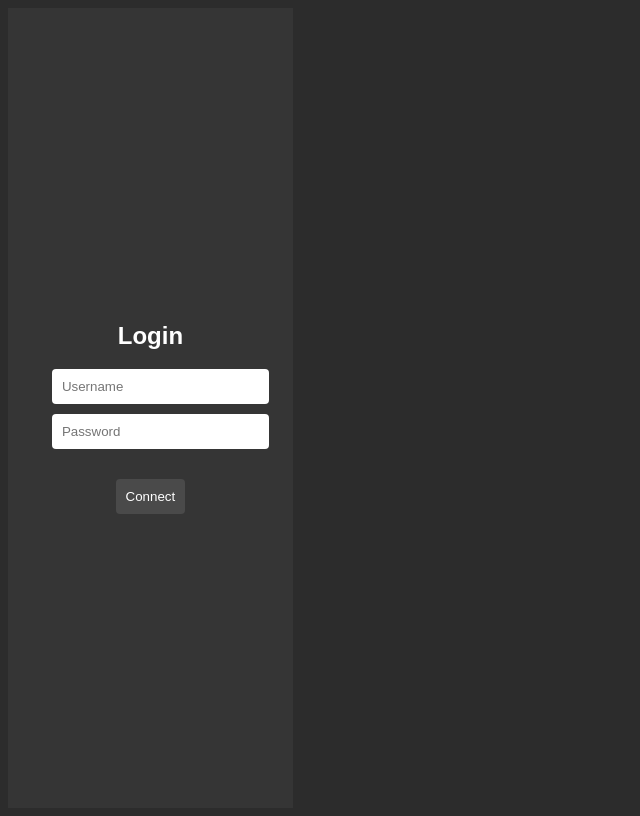
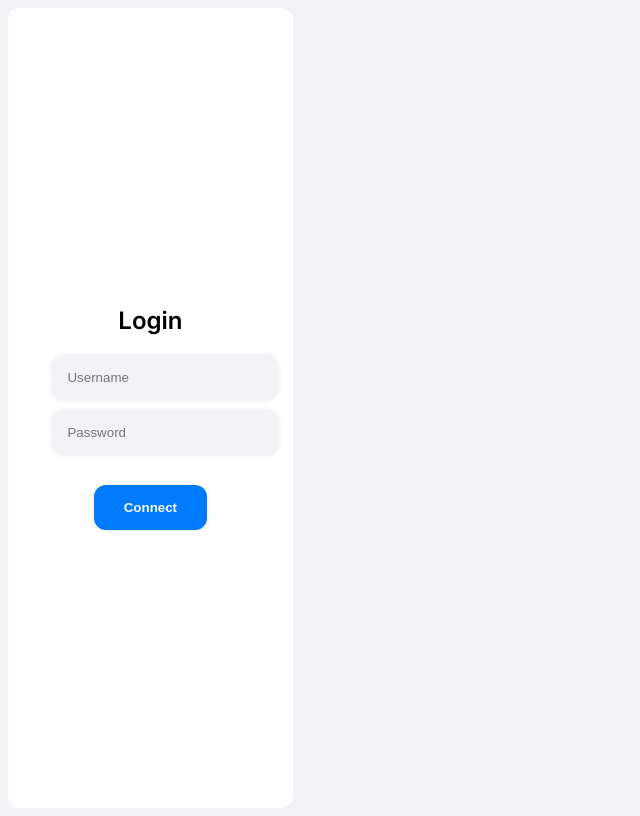
Before and after one commit to ewnix-chat/mango2, a Vue app: page / in a window 1280 px wide. Shown: the whole page, without its empty margins (0-640 px from the left). Built offline with nearby package versions, Linux system fonts and the light colour scheme.

Commit message:
Update aesthetics to be in line with iOS, because I like the way it looks.

```diff
--- a/src/App.vue
+++ b/src/App.vue
@@ -31,10 +31,12 @@ export default {
 </script>
 
 <style>
+  @import url('https://fonts.googleapis.com/css2?family=Inter:wght@400;600&display=swap');
+
   body {
-    font-family: Arial, sans-serif;
-    background-color: #2c2c2c;
-    color: #ffffff;
+    font-family: 'Inter', sans-serif;
+    background-color: #f2f2f7;
+    color: #000000;
   }
   .container {
     display: flex;
@@ -42,34 +44,44 @@ export default {
   }
   .sidebar {
     width: 20%;
-    padding: 20px;
-    background-color: #353535;
+    padding: 40px 20px;
+    background-color: #ffffff;
     display: flex;
     flex-direction: column;
     justify-content: center;
     align-items: center;
+    border-radius: 12px;
   }
   .login-inputs {
     display: flex;
     flex-direction: column;
     margin-bottom: 20px;
+    width: 80%;
+  }
+  h2 {
+    font-weight: 600;
+    margin-bottom: 20px;
+  }
+  input {
+    width: 100%;
+    padding: 15px;
+    margin-bottom: 10px;
+    border: none;
+    border-radius: 12px;
+    background-color: #f2f2f7;
+    box-shadow: 0px 0px 5px rgba(0, 0, 0, 0.1);
+  }
+  button {
+    padding: 15px 30px;
+    border: none;
+    border-radius: 12px;
+    background-color: #007aff;
+    color: #ffffff;
+    cursor: pointer;
+    font-weight: 600;
+    box-shadow: 0px 0px 5px rgba(0, 0, 0, 0.1);
   }
   .main {
     width: 80%;
   }
-  input {
-    width: 100%;
-    padding: 10px;
-    margin-bottom: 10px;
-    border: none;
-    border-radius: 4px;
-  }
-  button {
-    padding: 10px;
-    border: none;
-    border-radius: 4px;
-    background-color: #4a4a4a;
-    color: #ffffff;
-    cursor: pointer;
-  }
 </style>
```
